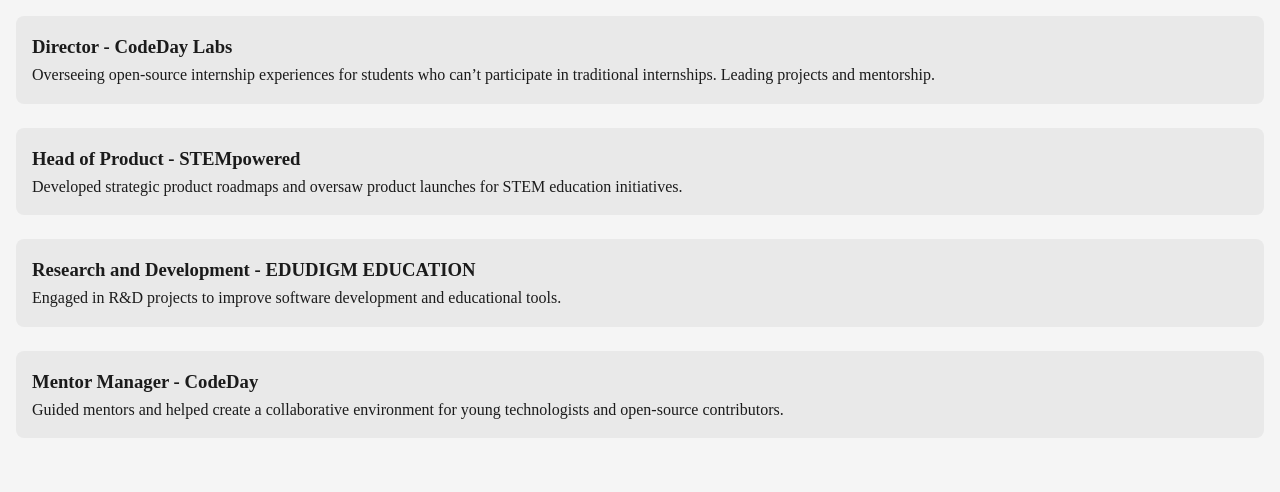
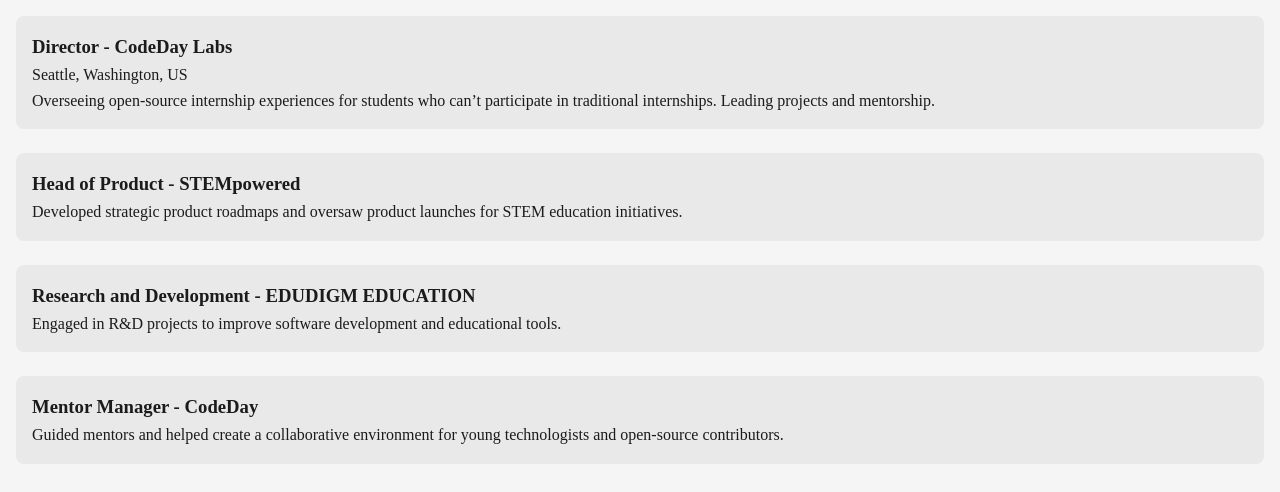
Before and after one commit to khramizr/website, a plain HTML site: page index.html in a window 1280 px wide. Shown: the part 608-1100 px from the top of the page. Drawn offline with Linux system fonts and the light colour scheme.

Commit message:
Update index.html

```diff
--- a/index.html
+++ b/index.html
@@ -44,6 +44,7 @@
   <div class="work-details">
     <article>
       <h3>Director - CodeDay Labs</h3>
+      <p>Seattle, Washington, US</p>
       <p>Overseeing open-source internship experiences for students who can’t participate in traditional internships. Leading projects and mentorship.</p>
     </article>
     <article>
```
